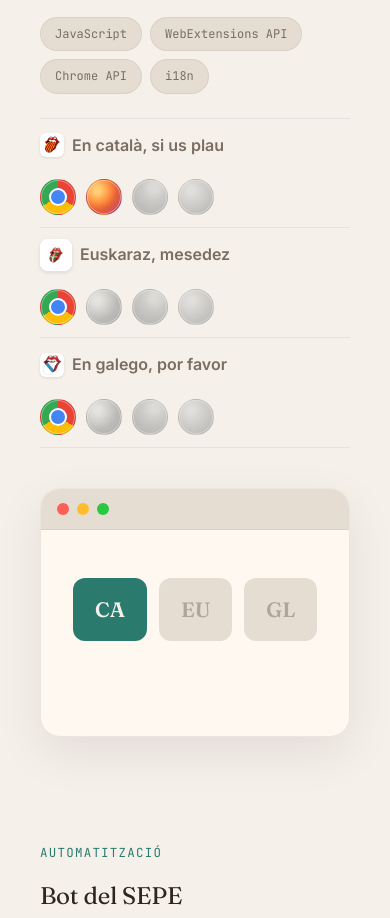
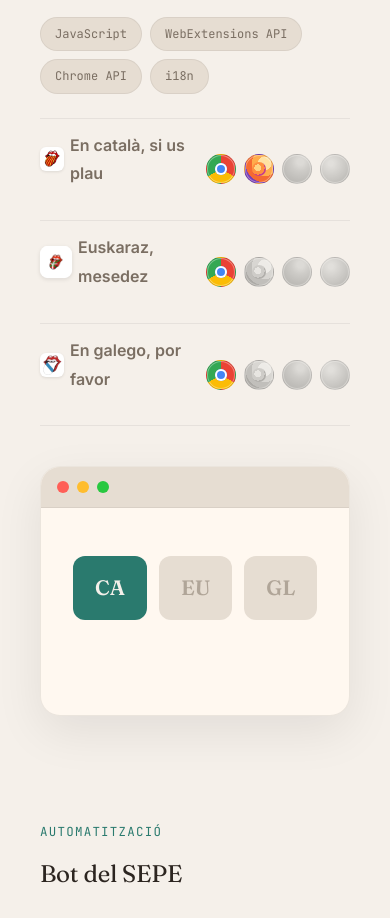
Before and after one commit to frolesti/portfoli, a website: page index.html in a window 390 px wide. Shown: the part 2131-3049 px from the top of the page. Drawn offline with Linux system fonts and the light colour scheme.

Commit message:
Compactar files d'extensions i millorar icona Firefox

```diff
--- a/styles.css
+++ b/styles.css
@@ -700,6 +700,10 @@ img {
 }
 
 .ext-row {
+  display: flex;
+  align-items: center;
+  justify-content: space-between;
+  gap: 12px;
   padding: 12px 0;
   border-bottom: 1px solid rgba(0,0,0,0.06);
 }
@@ -712,22 +716,25 @@ img {
   font-family: var(--font-body);
   font-weight: 600;
   font-size: 0.85rem;
-  margin-bottom: 8px;
+  margin-bottom: 0;
   display: flex;
   align-items: center;
   gap: 8px;
+  flex: 1 1 auto;
+  min-width: 0;
 }
 
 .browser-icon-links {
   display: flex;
   align-items: center;
-  gap: 10px;
+  gap: 8px;
+  flex: 0 0 auto;
 }
 
 .browser-link {
   position: relative;
-  width: 36px;
-  height: 36px;
+  width: 32px;
+  height: 32px;
   border-radius: 50%;
   border: 1px solid rgba(0,0,0,0.12);
   background: #fff;
@@ -784,7 +791,15 @@ a.browser-link:hover {
 }
 
 .browser-link.browser-firefox {
-  background: radial-gradient(circle at 30% 30%, #ffce73 10%, #ff8f3f 38%, #e66035 58%, #aa3b95 100%);
+  background: radial-gradient(circle at 70% 30%, #ffe2a3 0 24%, #ffac4b 25% 46%, #f56a31 47% 68%, #7a3fb6 69% 100%);
+}
+
+.browser-link.browser-firefox::before {
+  content: "";
+  position: absolute;
+  inset: 7px;
+  border-radius: 50%;
+  background: radial-gradient(circle at 42% 42%, #ffd483 0 30%, #ff8f3f 31% 58%, #c63f8c 59% 100%);
 }
 
 .browser-link.browser-edge {
@@ -809,6 +824,22 @@ a.browser-link:hover {
 .ext-icon-eu {
   transform: scale(1.35);
   margin: 0 4px;
+}
+
+@media (max-width: 560px) {
+  .ext-row {
+    gap: 8px;
+  }
+
+  .ext-links-label {
+    font-size: 0.82rem;
+    gap: 6px;
+  }
+
+  .browser-link {
+    width: 30px;
+    height: 30px;
+  }
 }
 
 .project-note {
```
